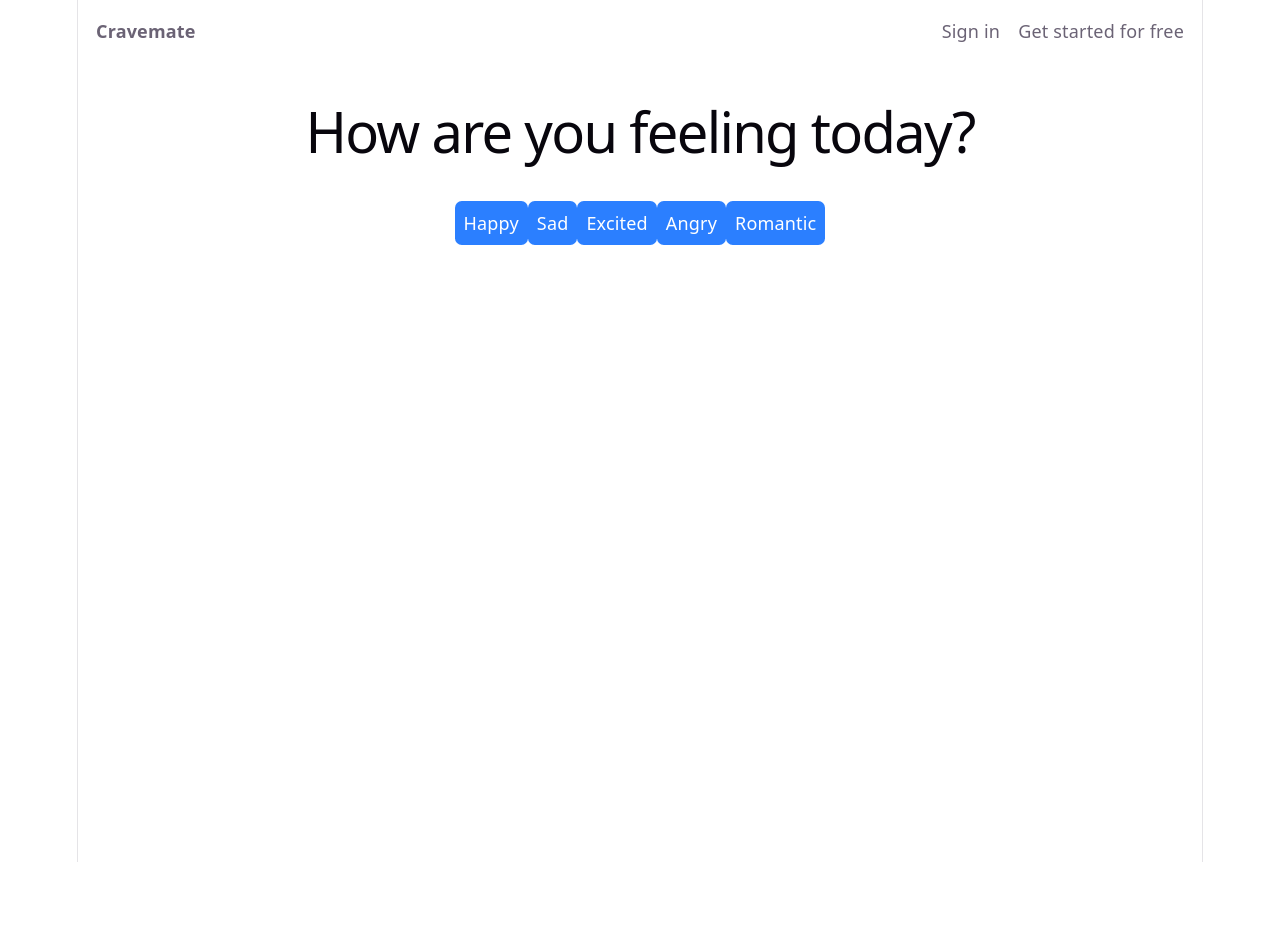
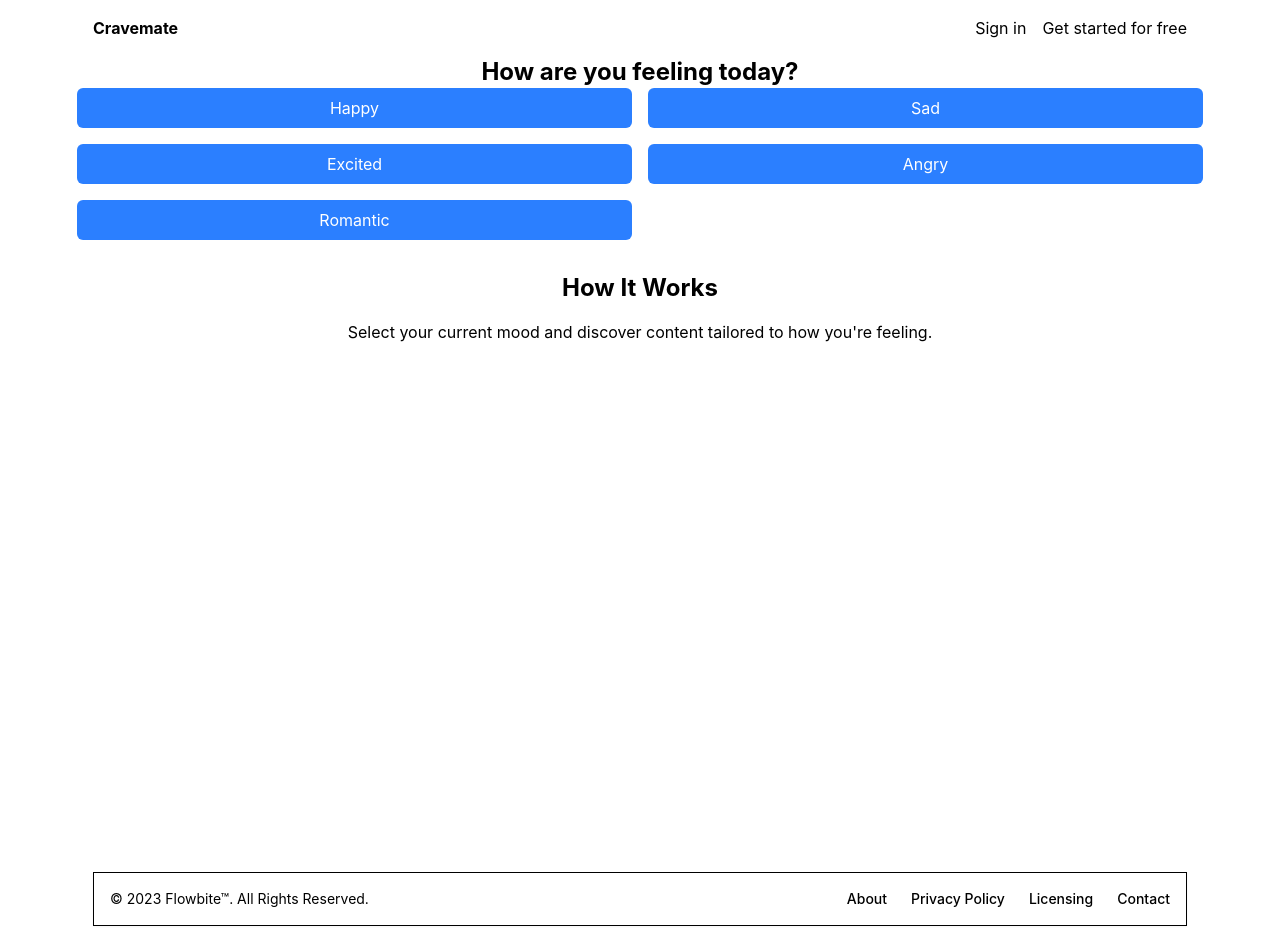
Before and after one commit to GikaiA/Cravemate, a React (Vite) app in the folder cravemate/: page / in a window 1280 px wide. Before the commit the page ends 862 px from the top, so only its background shows below. Built offline with nearby package versions, Linux system fonts and the light colour scheme.

Commit message:
started features-section and added a footer

```diff
--- a/cravemate/src/App.jsx
+++ b/cravemate/src/App.jsx
@@ -3,6 +3,7 @@ import './App.css'
 import {BrowserRouter, Routes, Route} from 'react-router-dom';
 import Home from './pages/Home';
 import Navbar from './pages/components/Navbar';
+import Footer from './pages/components/Footer';
 import Login from './pages/Login';
 import Register from './pages/Register';
 function App() {
@@ -12,11 +13,14 @@ function App() {
     <>
      <BrowserRouter>
      <Navbar />
+     <main className="flex-1">
      <Routes>
       <Route path='/' element={<Home />} />
       <Route path='/login' element={<Login />} />
       <Route path='/signup' element={<Register />} />
      </Routes>
+     </main>
+     <Footer />
      </BrowserRouter>
     </>
   )
--- a/cravemate/src/index.css
+++ b/cravemate/src/index.css
@@ -1,56 +1,4 @@
 @import "tailwindcss";
-
-:root {
-  --text: #6b6375;
-  --text-h: #08060d;
-  --bg: #fff;
-  --border: #e5e4e7;
-  --code-bg: #f4f3ec;
-  --accent: #aa3bff;
-  --accent-bg: rgba(170, 59, 255, 0.1);
-  --accent-border: rgba(170, 59, 255, 0.5);
-  --social-bg: rgba(244, 243, 236, 0.5);
-  --shadow:
-    rgba(0, 0, 0, 0.1) 0 10px 15px -3px, rgba(0, 0, 0, 0.05) 0 4px 6px -2px;
-
-  --sans: system-ui, 'Segoe UI', Roboto, sans-serif;
-  --heading: system-ui, 'Segoe UI', Roboto, sans-serif;
-  --mono: ui-monospace, Consolas, monospace;
-
-  font: 18px/145% var(--sans);
-  letter-spacing: 0.18px;
-  color-scheme: light dark;
-  color: var(--text);
-  background: var(--bg);
-  font-synthesis: none;
-  text-rendering: optimizeLegibility;
-  -webkit-font-smoothing: antialiased;
-  -moz-osx-font-smoothing: grayscale;
-
-  @media (max-width: 1024px) {
-    font-size: 16px;
-  }
-}
-
-@media (prefers-color-scheme: dark) {
-  :root {
-    --text: #9ca3af;
-    --text-h: #f3f4f6;
-    --bg: #16171d;
-    --border: #2e303a;
-    --code-bg: #1f2028;
-    --accent: #c084fc;
-    --accent-bg: rgba(192, 132, 252, 0.15);
-    --accent-border: rgba(192, 132, 252, 0.5);
-    --social-bg: rgba(47, 48, 58, 0.5);
-    --shadow:
-      rgba(0, 0, 0, 0.4) 0 10px 15px -3px, rgba(0, 0, 0, 0.25) 0 4px 6px -2px;
-  }
-
-  #social .button-icon {
-    filter: invert(1) brightness(2);
-  }
-}
 
 body {
   margin: 0;
@@ -67,47 +15,3 @@ body {
   flex-direction: column;
   box-sizing: border-box;
 }
-
-h1,
-h2 {
-  font-family: var(--heading);
-  font-weight: 500;
-  color: var(--text-h);
-}
-
-h1 {
-  font-size: 56px;
-  letter-spacing: -1.68px;
-  margin: 32px 0;
-  @media (max-width: 1024px) {
-    font-size: 36px;
-    margin: 20px 0;
-  }
-}
-h2 {
-  font-size: 24px;
-  line-height: 118%;
-  letter-spacing: -0.24px;
-  margin: 0 0 8px;
-  @media (max-width: 1024px) {
-    font-size: 20px;
-  }
-}
-p {
-  margin: 0;
-}
-
-code,
-.counter {
-  font-family: var(--mono);
-  display: inline-flex;
-  border-radius: 4px;
-  color: var(--text-h);
-}
-
-code {
-  font-size: 15px;
-  line-height: 135%;
-  padding: 4px 8px;
-  background: var(--code-bg);
-}
--- a/cravemate/src/pages/Home.jsx
+++ b/cravemate/src/pages/Home.jsx
@@ -2,14 +2,20 @@ function Home() {
   return (
     <div className="min-h-screen block  justify-center items-center">
       <h1 className="text-2xl font-bold">How are you feeling today?</h1>
-      <div classname="flex flex-col gap-3">
-        <button className="bg-blue-500 text-white rounded-md p-2">Happy</button>
-        <button className="bg-blue-500 text-white rounded-md p-2">Sad</button>
-        <button className="bg-blue-500 text-white rounded-md p-2">
+      <div className="grid grid-cols-2 gap-4">
+        <button className="bg-blue-500 text-white rounded-md p-2 cursor-pointer">Happy</button>
+        <button className="bg-blue-500 text-white rounded-md p-2 cursor-pointer">Sad</button>
+        <button className="bg-blue-500 text-white rounded-md p-2 cursor-pointer">
           Excited
         </button>
-        <button className="bg-blue-500 text-white rounded-md p-2">Angry</button>
-        <button className="bg-blue-500 text-white rounded-md p-2">Romantic</button>
+        <button className="bg-blue-500 text-white rounded-md p-2 cursor-pointer">Angry</button>
+        <button className="bg-blue-500 text-white rounded-md p-2 cursor-pointer">Romantic</button>
+      </div>
+      <div className="how-it-works mt-8">
+        <h2 className="text-2xl font-bold mb-4">How It Works</h2>
+        <p className="text-body">
+          Select your current mood and discover content tailored to how you're feeling.
+        </p>
       </div>
     </div>
   );
--- /dev/null
+++ b/cravemate/src/pages/components/Footer.jsx
@@ -0,0 +1,42 @@
+// eslint-disable-next-line no-unused-vars
+import React from "react";
+
+function Footer() {
+  return (
+    <footer className="bg-neutral-primary-soft rounded-base shadow-xs border border-default m-4 ">
+      <div className="w-full mx-auto max-w-7xl p-4 md:flex md:items-center md:justify-between">
+        <span className="text-sm text-body sm:text-center">
+          © 2023{" "}
+          <a href="https://flowbite.com/" className="hover:underline">
+            Flowbite™
+          </a>
+          . All Rights Reserved.
+        </span>
+        <ul className="flex flex-wrap items-center mt-3 text-sm font-medium text-body sm:mt-0">
+          <li>
+            <a href="#" className="hover:underline me-4 md:me-6">
+              About
+            </a>
+          </li>
+          <li>
+            <a href="#" className="hover:underline me-4 md:me-6">
+              Privacy Policy
+            </a>
+          </li>
+          <li>
+            <a href="#" className="hover:underline me-4 md:me-6">
+              Licensing
+            </a>
+          </li>
+          <li>
+            <a href="#" className="hover:underline">
+              Contact
+            </a>
+          </li>
+        </ul>
+      </div>
+    </footer>
+  );
+}
+
+export default Footer;
```
